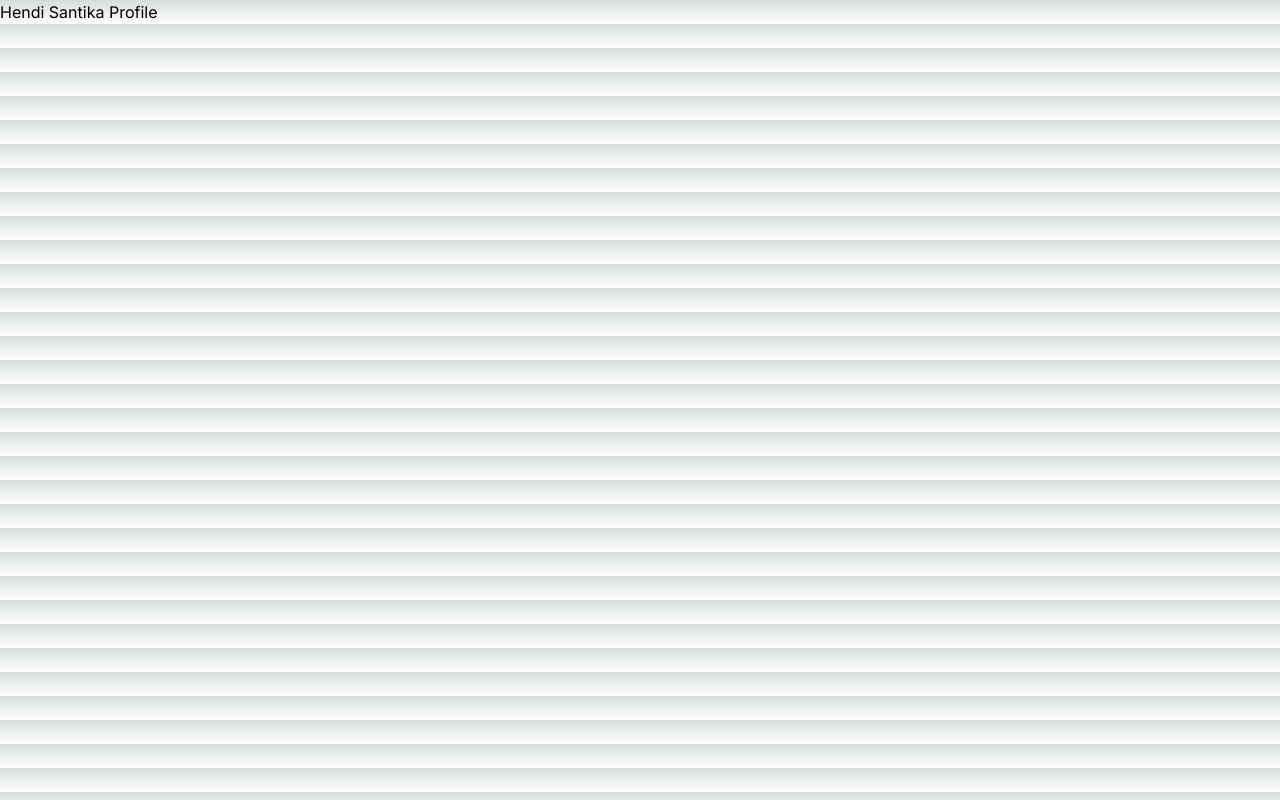
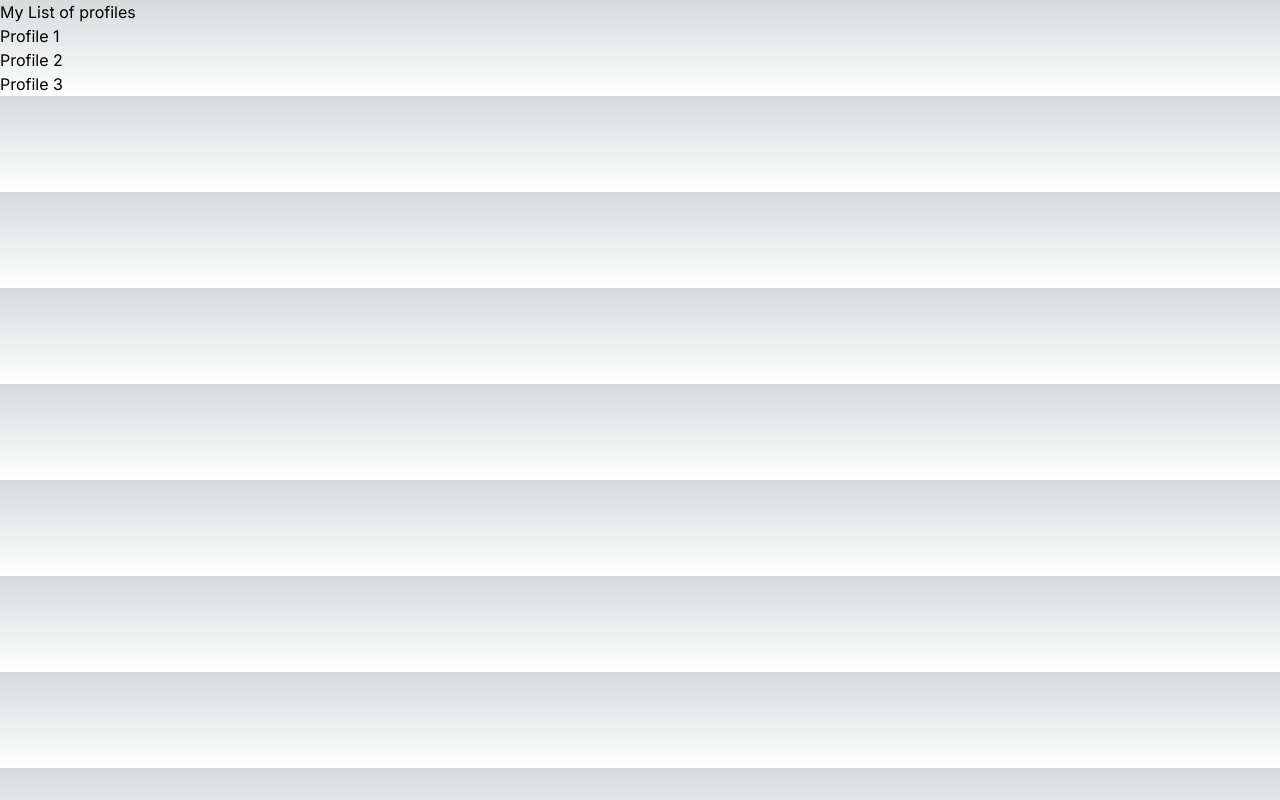
Before and after one commit to hendisantika/NuxtJS14-Course, a Next.js app: page /profile in a window 1280 px wide. Built offline with nearby package versions, Linux system fonts and the light colour scheme.

Commit message:
Modify page.tsx with router🫸🌀✏️📗🐧🐳

```diff
--- a/src/app/profile/[id]/page.tsx
+++ b/src/app/profile/[id]/page.tsx
@@ -1,3 +1,7 @@
+"use client"
+import {useParams} from "next/navigation";
+
 export default function profileID() {
-    return <div>Profile ID</div>
+    const params = useParams();
+    return <div>Profile page ID: {params.id}</div>;
 }
--- a/src/app/profile/page.tsx
+++ b/src/app/profile/page.tsx
@@ -1,3 +1,12 @@
 export default function ProfilePage() {
-    return <div>Hendi Santika Profile</div>;
+    return <div>
+        <h1>My List of profiles</h1>
+        <div>
+            <ul>
+                <li>Profile 1</li>
+                <li>Profile 2</li>
+                <li>Profile 3</li>
+            </ul>
+        </div>
+    </div>;
 }
```
